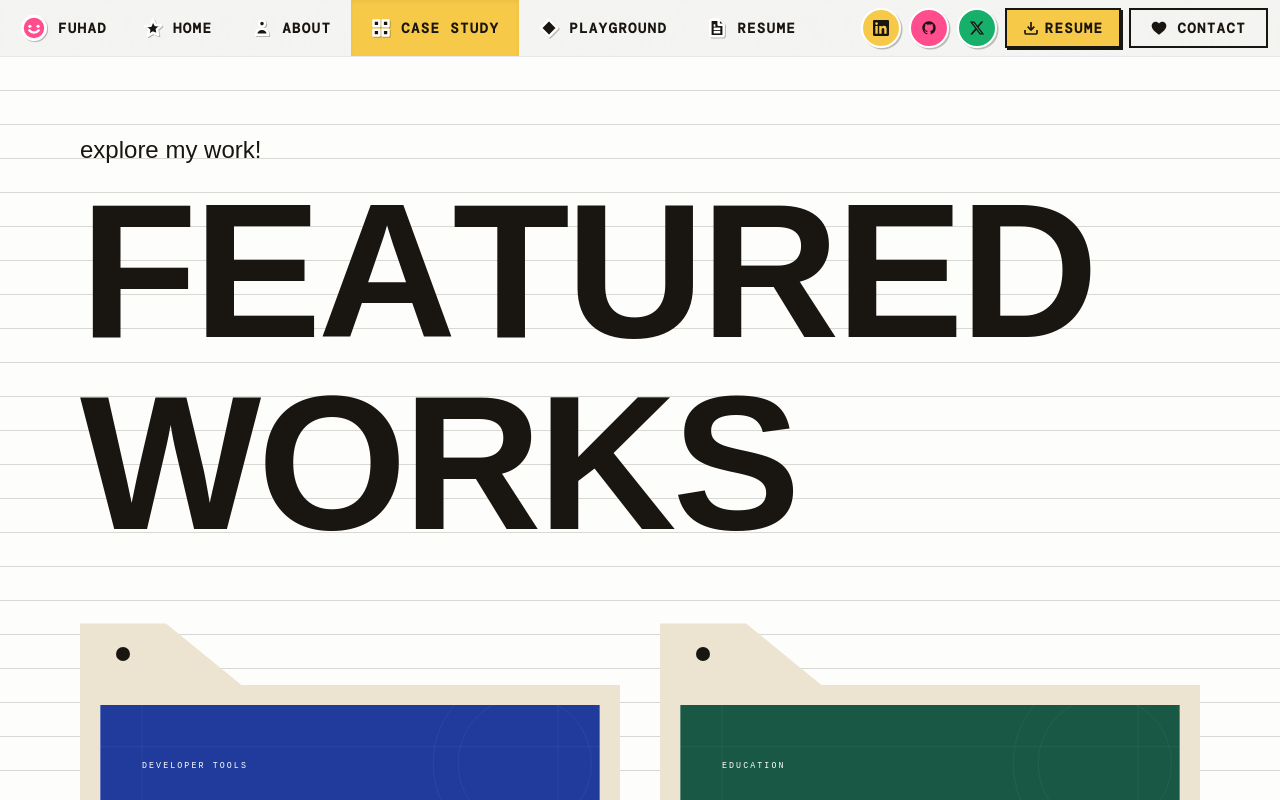
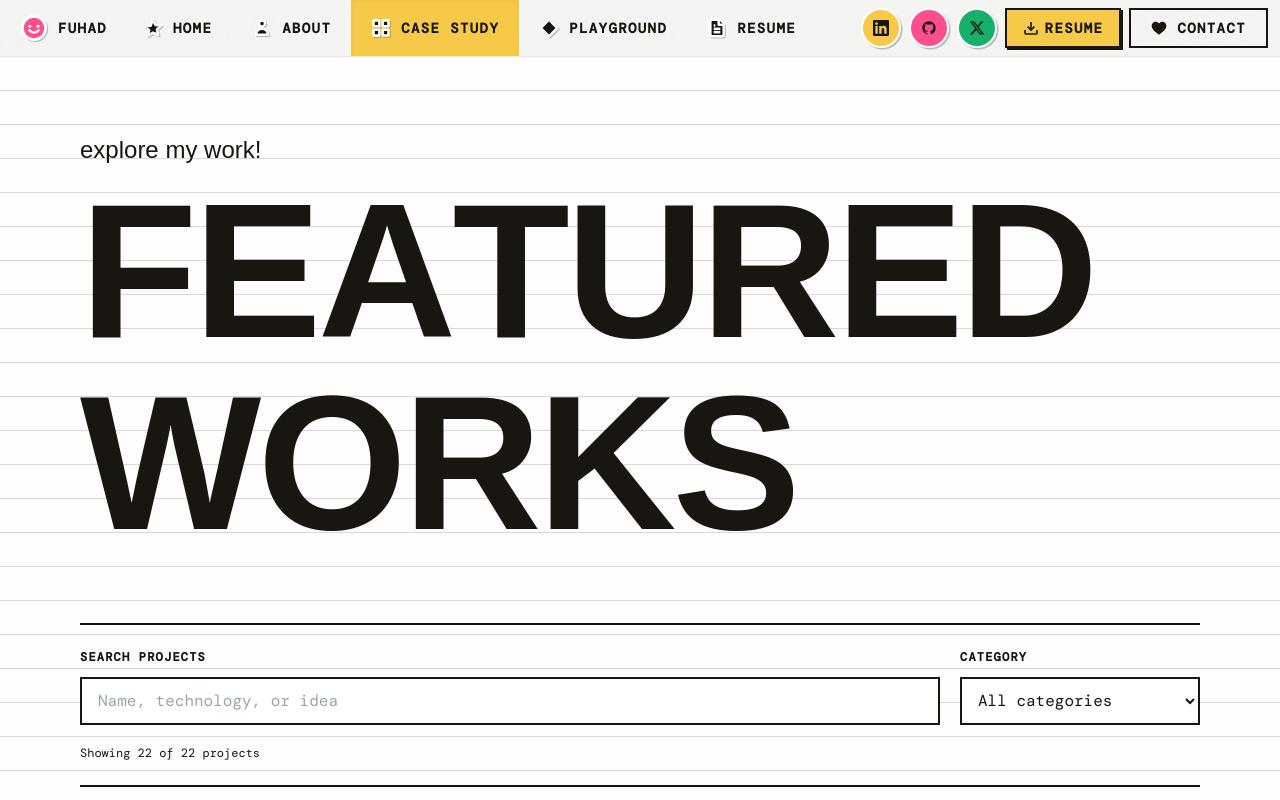
Before and after one commit to adeyanjufuhad/portfolio, a React (Vite) app: page /case-studies in a window 1280 px wide. Shown: the top 800 px of the page. Built offline with nearby package versions, Linux system fonts and the light colour scheme; the HTML template or start-up script is replaced by a standard one; a web font is replaced by a local one.

Commit message:
feat: add searchable project collection and curated homepage

```diff
--- a/src/pages/CaseStudies.jsx
+++ b/src/pages/CaseStudies.jsx
@@ -1,5 +1,5 @@
 import React from 'react';
-import { Link } from 'react-router-dom';
+import { Link, useSearchParams } from 'react-router-dom';
 import { portfolioData } from '../data/portfolioData';
 import ContactSection from '../components/ContactSection';
 import Footer from '../components/Footer';
@@ -7,6 +7,14 @@ import { StaggerText, Reveal } from '../components/motion';
 
 export default function CaseStudies() {
   const { case_studies } = portfolioData;
+  const [params, setParams] = useSearchParams();
+  const query = params.get('q') || '';
+  const category = params.get('category') || '';
+  const categories = [...new Set(case_studies.items.map(project => project.category))].sort();
+  const projects = case_studies.items.filter(project => (!category || project.category === category) && [project.title, project.subtitle, project.description, ...project.tags].join(' ').toLowerCase().includes(query.trim().toLowerCase()));
+  function updateFilter(key, value) {
+    setParams(current => { const next = new URLSearchParams(current); value ? next.set(key, value) : next.delete(key); return next; }, { replace: true });
+  }
 
   return (
     <div className="t-creative-artsy min-h-screen">
@@ -26,9 +34,19 @@ export default function CaseStudies() {
           </span>
         </div>
 
+        <form role="search" className="mb-12 grid gap-5 border-y-2 border-[var(--ca-ink)] py-6 sm:grid-cols-[1fr_240px]" onSubmit={event => event.preventDefault()}>
+          <label className="ca-mono text-xs font-bold uppercase tracking-widest">Search projects
+            <input type="search" name="q" value={query} onChange={event => updateFilter('q', event.target.value)} placeholder="Name, technology, or idea" className="mt-3 block min-h-12 w-full border-2 border-[var(--ca-ink)] bg-white px-4 text-base font-normal normal-case tracking-normal" />
+          </label>
+          <label className="ca-mono text-xs font-bold uppercase tracking-widest">Category
+            <select name="category" value={category} onChange={event => updateFilter('category', event.target.value)} className="mt-3 block min-h-12 w-full border-2 border-[var(--ca-ink)] bg-white px-3 text-base font-normal normal-case tracking-normal"><option value="">All categories</option>{categories.map(value => <option key={value} value={value}>{value}</option>)}</select>
+          </label>
+          <p className="ca-mono text-xs sm:col-span-2" role="status">Showing {projects.length} of {case_studies.items.length} projects</p>
+        </form>
+        {projects.length === 0 && <div className="py-16 text-center"><p>No projects match these filters.</p><button type="button" onClick={() => setParams({})} className="mt-5 min-h-12 border-2 border-[var(--ca-ink)] bg-[var(--ca-yellow)] px-5">Clear filters</button></div>}
         {/* 2-Column Projects Grid matching reference website */}
         <div className="grid grid-cols-1 gap-x-10 gap-y-20 sm:grid-cols-2">
-          {case_studies.items.map((project, idx) => {
+          {projects.map((project, idx) => {
             const isLogo = project.heroImages[0]?.src.includes('logo');
 
             return (
@@ -49,6 +67,7 @@ export default function CaseStudies() {
                           <div className={`relative overflow-hidden aspect-[16/9] w-full flex items-center justify-center ${isLogo ? 'bg-[#141416] p-4' : 'bg-white'}`}>
                             <img
                               src={project.heroImages[0].src}
+                              loading="lazy"
                               alt={project.title}
                               className={`h-full w-full ${isLogo ? 'object-contain' : 'object-cover'}`}
                             />
--- a/src/pages/Home.jsx
+++ b/src/pages/Home.jsx
@@ -368,7 +368,7 @@ export default function Home() {
 
           {/* Sticky Stacked Project Cards */}
           <div className="flex flex-col gap-16 px-4 sm:px-8 lg:px-20 lg:gap-[12vh]">
-            {case_studies.items.map((project, idx) => {
+            {case_studies.items.filter(project => project.featured).slice(0, 6).map((project, idx) => {
               const isFirst = idx === 0;
               const tabMarginLeft = isFirst ? '0' : `min(calc(${idx * 21}% - 72px), calc(100% - 340px))`;
               const tabClipClass = isFirst
@@ -464,6 +464,8 @@ export default function Home() {
           </div>
         </section>
 
+        <div className="px-4 pb-20 text-center"><Link to="/case-studies" className="ca-mono inline-flex min-h-12 items-center border-2 border-[var(--ca-ink)] bg-[var(--ca-yellow)] px-6 py-3 text-sm font-bold uppercase tracking-widest shadow-[4px_4px_0_var(--ca-ink)]">Explore all {case_studies.items.length} projects ↗</Link></div>
+
         {/* REUSABLE CONTACT SECTION */}
         <ContactSection />
       </main>
```
